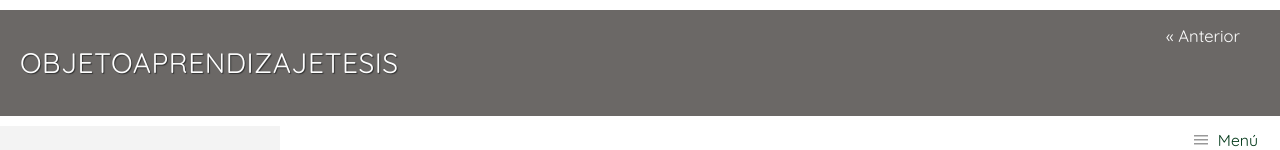
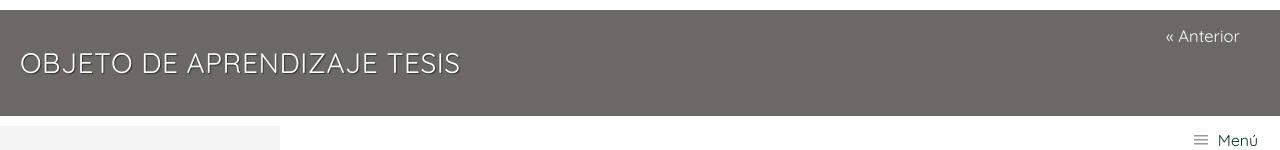
Before and after one commit to AlejoEnriquez2/Objeto_Aprendizaje, a plain HTML site: page uso.html in a window 1280 px wide. Shown: the top 150 px of the page. Drawn offline with Linux system fonts and the light colour scheme.

Commit message:
Update uso.html

```diff
--- a/uso.html
+++ b/uso.html
@@ -19,7 +19,7 @@
 <body class="exe-web-site" id="exe-node-12"><script type="text/javascript">document.body.className+=" js"</script>
 <div id="content">
 <p id="skipNav"><a href="#main" class="sr-av">Saltar la navegación</a></p>
-<header id="header" ><div id="headerContent">ObjetoAprendizajeTesis</div></header>
+<header id="header" ><div id="headerContent">OBJETO DE APRENDIZAJE TESIS</div></header>
 <nav id="siteNav">
 <ul>
    <li><a href="index.html" class="daddy main-node">Introducción</a></li>
```
